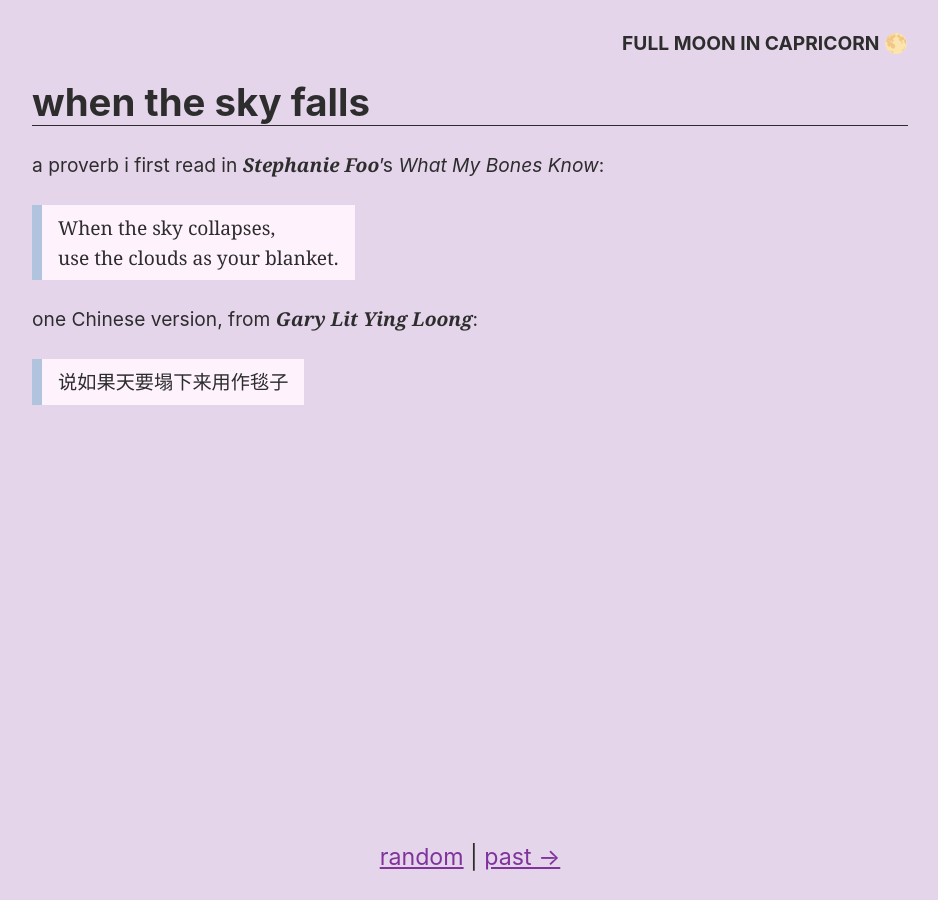
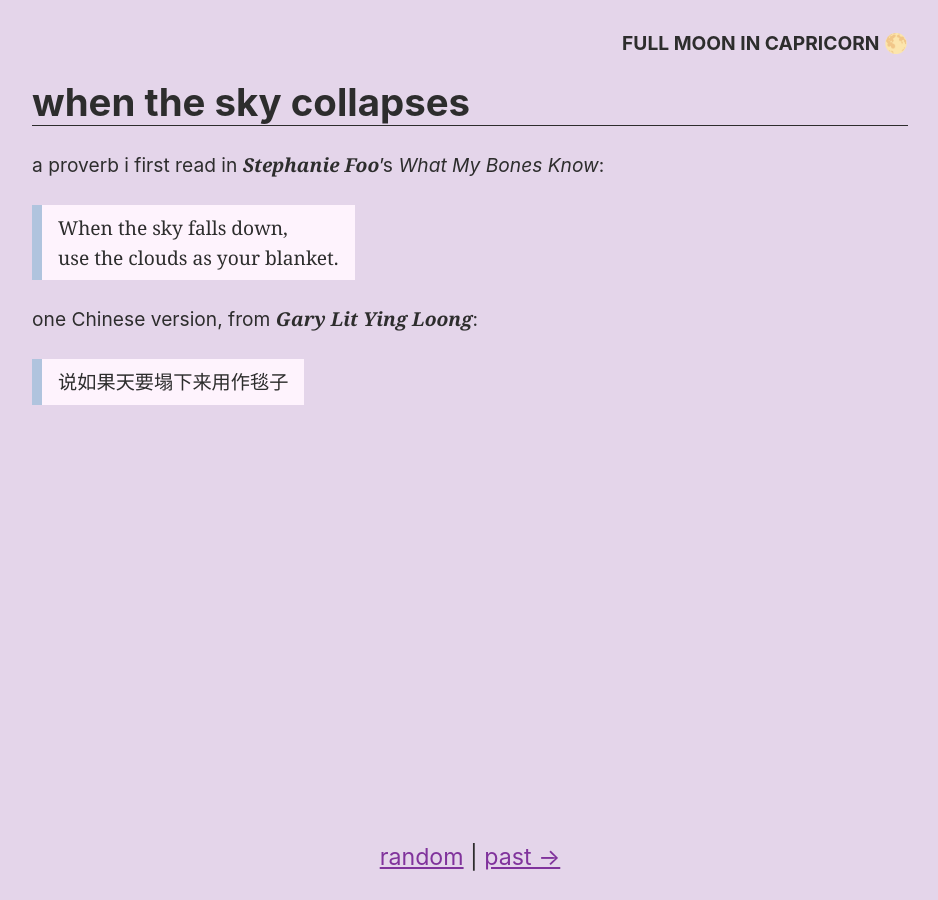
Before and after one commit to dglauber1/dglauber1.github.io, a Jekyll site: the page built from index.md, in a window 1280 px wide. Shown: the whole page, without its empty margins (170-1108 px from the left). Built offline with Jekyll 4.4.1, drawn with Linux system fonts in a browser that asks for light colours.

Commit message:
Update index.md

```diff
--- a/index.md
+++ b/index.md
@@ -1,13 +1,13 @@
 ---
 prev-musing: crossing-half-of-china
-title: when the sky falls
+title: when the sky collapses
 time: full moon in capricorn 🌕
 collection: musings
 ---
 a proverb i first read in
 <cite>Stephanie Foo</cite>'s
 _What My Bones Know_:
-> When the sky collapses,\
+> When the sky falls down,\
 > use the clouds as your blanket.
 
 one Chinese version, from
```
